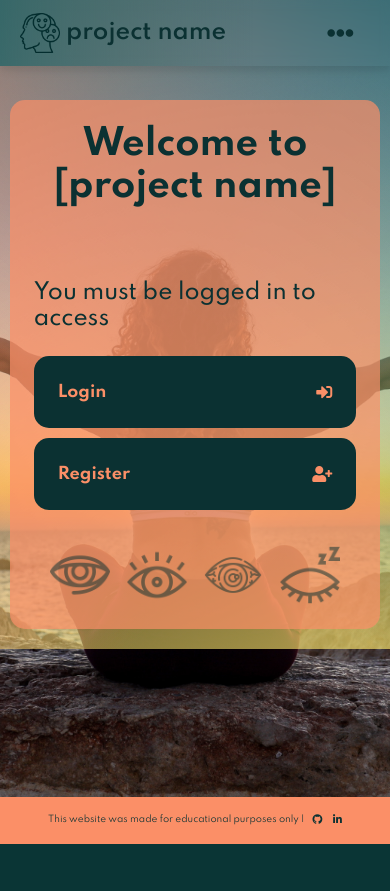
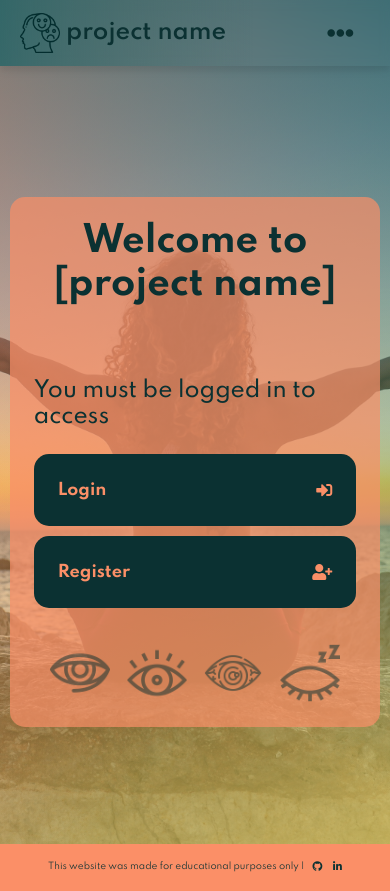
Before and after one commit to JoGorska/hackathon_team_4, a Django app: page / in a window 390 px wide. Before the commit the page ends 844 px from the top, so only its background shows below. Run offline with Django 3.2, Linux system fonts and the light colour scheme; some libraries are stand-ins or nearby versions.

Commit message:
Change vh

```diff
--- a/static/css/style.css
+++ b/static/css/style.css
@@ -223,11 +223,7 @@ form label {
     }
 
     .header {
-        height: auto;
-    }
-
-    .header-overlay {
-        height: auto;
+        height: 100vh;
     }
 
 }
```
